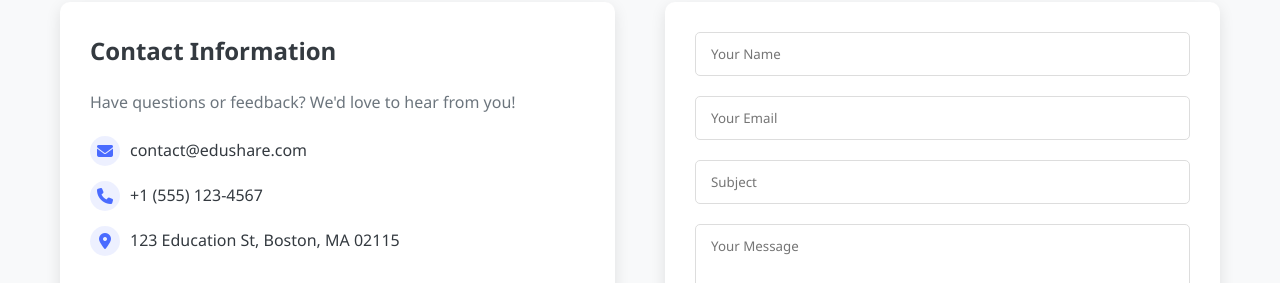
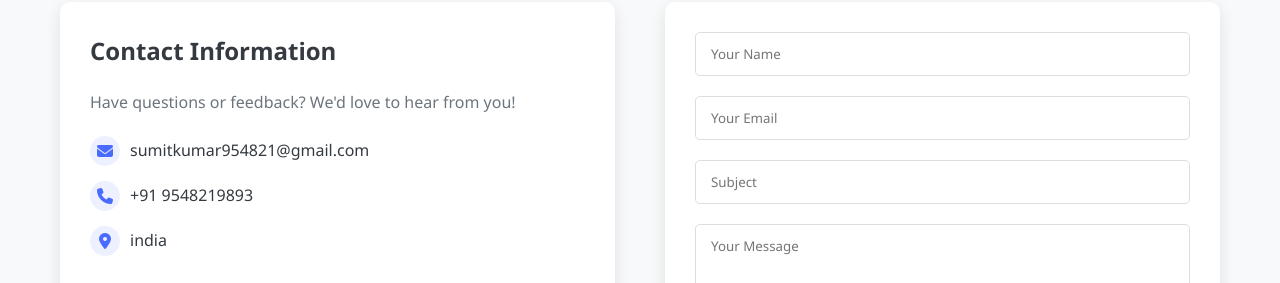
Before and after one commit to sumitkumarbharti9548/edushare, a website: page index.html in a window 1280 px wide. Shown: the part 4340-4623 px from the top of the page. Drawn offline with Linux system fonts and the light colour scheme; no server answers.

Commit message:
index.html

```diff
--- a/index.html
+++ b/index.html
@@ -333,9 +333,9 @@
                     <h3>Contact Information</h3>
                     <p>Have questions or feedback? We'd love to hear from you!</p>
                     <ul>
-                        <li><i class="fas fa-envelope"></i> contact@edushare.com</li>
-                        <li><i class="fas fa-phone"></i> +1 (555) 123-4567</li>
-                        <li><i class="fas fa-map-marker-alt"></i> 123 Education St, Boston, MA 02115</li>
+                        <li><i class="fas fa-envelope"></i> sumitkumar954821@gmail.com</li>
+                        <li><i class="fas fa-phone"></i> +91 9548219893</li>
+                        <li><i class="fas fa-map-marker-alt"></i> india </li>
                     </ul>
                     <div class="social-links">
                         <a href="#"><i class="fab fa-facebook-f"></i></a>
```
